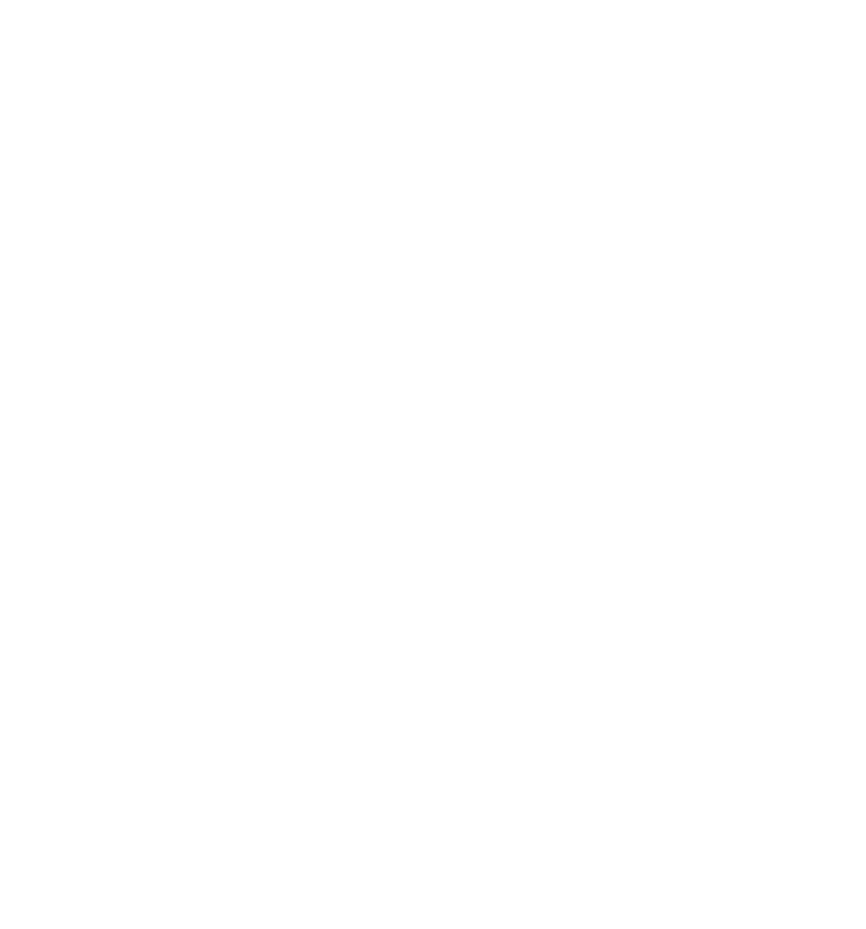
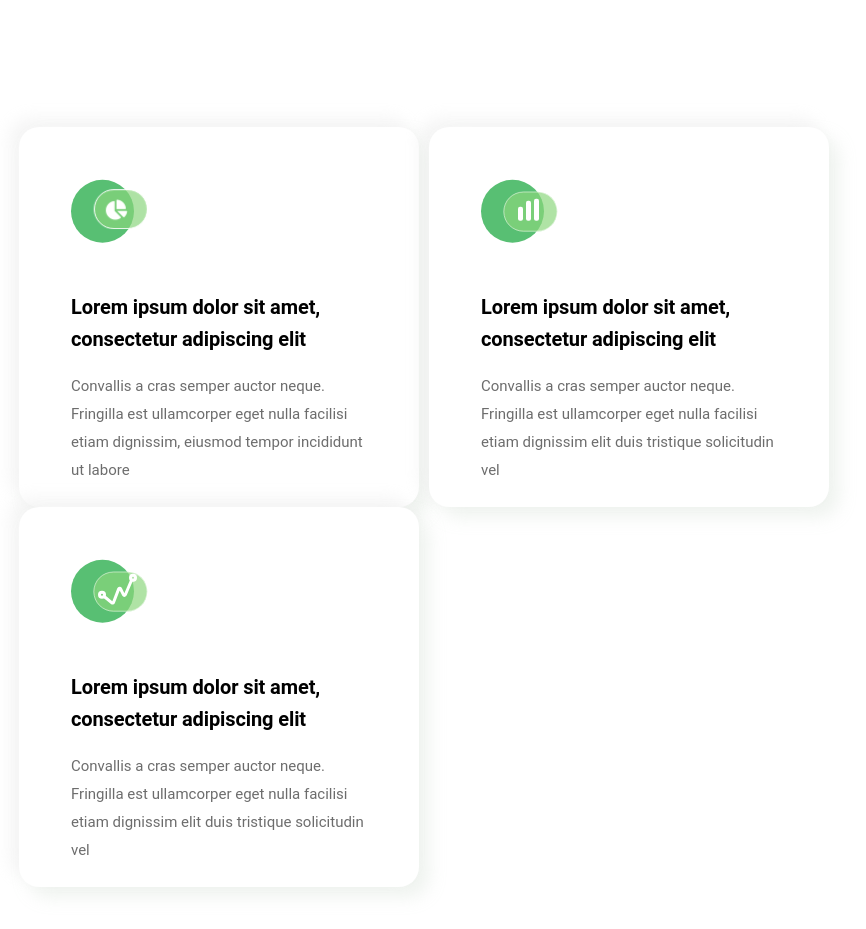
Before and after one commit to SFProttoy/logoipsum-figma, a Next.js app: page / in a window 1280 px wide. Shown: the part 2420-3349 px from the top of the page, without its empty margins (121-987 px from the left). Before the commit the page ends 2387 px from the top, so only its background shows below. Built offline with nearby package versions, Linux system fonts and the light colour scheme.

Commit message:
work on section-4

```diff
--- a/components/Main/Main.jsx
+++ b/components/Main/Main.jsx
@@ -1,5 +1,6 @@
 import Section1 from "./Sections/Section1";
 import Section2 from "./Sections/Section2";
+import Section3 from "./Sections/Section3";
 
 const Main = () => {
   return (
@@ -7,6 +8,7 @@
       <main>
         <Section1 />
         <Section2 />
+        <Section3 />
       </main>
     </>
   );
--- /dev/null
+++ b/components/Main/Sections/Section3.jsx
@@ -0,0 +1,231 @@
+const Section3 = () => {
+  return (
+    <>
+      <section className="section-3">
+        <div className="row sec-3-cards">
+          {/* <div className="col-md-4"> */}
+          <div className="card-1">
+            <svg
+              width="63"
+              height="64"
+              viewBox="0 0 63 64"
+              fill="none"
+              xmlns="http://www.w3.org/2000/svg"
+              className="mb-5"
+            >
+              <circle cx="31.5" cy="32.2622" r="31.5" fill="#58BF73"></circle>
+            </svg>
+            <span></span>
+
+            <h1>Lorem ipsum dolor sit amet, consectetur adipiscing elit</h1>
+
+            <p>
+              Convallis a cras semper auctor neque. Fringilla est ullamcorper
+              eget nulla facilisi etiam dignissim, eiusmod tempor incididunt ut
+              labore
+            </p>
+            {/* </div> */}
+          </div>
+          {/* <div className="col-md-4"> */}
+          <div className="card-1">
+            <svg
+              width="77"
+              height="64"
+              viewBox="0 0 77 64"
+              fill="none"
+              xmlns="http://www.w3.org/2000/svg"
+              className="mb-5"
+            >
+              <circle cx="31.5" cy="32.2622" r="31.5" fill="#58BF73" />
+              <g filter="url(#filter0_b_2_4454)">
+                <rect
+                  x="22.5834"
+                  y="12.7622"
+                  width="53.6667"
+                  height="39.6667"
+                  rx="19.8333"
+                  fill="#F1F1F1"
+                  fill-opacity="0.1"
+                />
+                <rect
+                  x="22.5834"
+                  y="12.7622"
+                  width="53.6667"
+                  height="39.6667"
+                  rx="19.8333"
+                  fill="#84D576"
+                  fill-opacity="0.65"
+                />
+                <rect
+                  x="22.8334"
+                  y="13.0122"
+                  width="53.1667"
+                  height="39.1667"
+                  rx="19.5833"
+                  stroke="white"
+                  stroke-width="0.5"
+                />
+              </g>
+              <rect
+                x="37"
+                y="27.7622"
+                width="5"
+                height="14"
+                rx="2"
+                fill="white"
+              />
+              <rect
+                x="45"
+                y="21.7622"
+                width="5"
+                height="20"
+                rx="2"
+                fill="white"
+              />
+              <rect
+                x="53"
+                y="19.7622"
+                width="5"
+                height="22"
+                rx="2"
+                fill="white"
+              />
+              <defs>
+                <filter
+                  id="filter0_b_2_4454"
+                  x="21.5834"
+                  y="11.7622"
+                  width="55.6667"
+                  height="41.6667"
+                  filterUnits="userSpaceOnUse"
+                  color-interpolation-filters="sRGB"
+                >
+                  <feFlood flood-opacity="0" result="BackgroundImageFix" />
+                  <feGaussianBlur in="BackgroundImageFix" stdDeviation="0.5" />
+                  <feComposite
+                    in2="SourceAlpha"
+                    operator="in"
+                    result="effect1_backgroundBlur_2_4454"
+                  />
+                  <feBlend
+                    mode="normal"
+                    in="SourceGraphic"
+                    in2="effect1_backgroundBlur_2_4454"
+                    result="shape"
+                  />
+                </filter>
+              </defs>
+            </svg>
+
+            <h1>Lorem ipsum dolor sit amet, consectetur adipiscing elit</h1>
+
+            <p>
+              Convallis a cras semper auctor neque. Fringilla est ullamcorper
+              eget nulla facilisi etiam dignissim elit duis tristique
+              solicitudin vel
+            </p>
+            {/* </div> */}
+          </div>
+          {/* <div className="col-md-4"> */}
+          <div className="card-1">
+            <svg
+              width="77"
+              height="64"
+              viewBox="0 0 77 64"
+              fill="none"
+              xmlns="http://www.w3.org/2000/svg"
+              className="mb-5"
+            >
+              <circle cx="31.5" cy="32.2622" r="31.5" fill="#58BF73" />
+              <g filter="url(#filter0_b_2_4462)">
+                <rect
+                  x="22.5834"
+                  y="12.7622"
+                  width="53.6667"
+                  height="39.6667"
+                  rx="19.8333"
+                  fill="#F1F1F1"
+                  fill-opacity="0.1"
+                />
+                <rect
+                  x="22.5834"
+                  y="12.7622"
+                  width="53.6667"
+                  height="39.6667"
+                  rx="19.8333"
+                  fill="#84D576"
+                  fill-opacity="0.65"
+                />
+                <rect
+                  x="22.8334"
+                  y="13.0122"
+                  width="53.1667"
+                  height="39.1667"
+                  rx="19.5833"
+                  stroke="white"
+                  stroke-width="0.5"
+                />
+              </g>
+              <path
+                d="M33.5 37.7622L40.9268 43.8784C41.4543 44.3128 42.2525 44.1019 42.4965 43.4636L47.6881 29.8855C47.9989 29.0728 49.1275 29.0172 49.5166 29.7955L52.5311 35.8244C52.9126 36.5875 54.013 36.5531 54.3461 35.7678L60.5 21.2622"
+                stroke="white"
+                stroke-width="3"
+                stroke-linecap="round"
+              />
+              <circle
+                cx="62"
+                cy="18.7622"
+                r="2.5"
+                stroke="white"
+                stroke-width="3"
+              />
+              <circle
+                cx="31"
+                cy="35.7622"
+                r="2.5"
+                stroke="white"
+                stroke-width="3"
+              />
+              <defs>
+                <filter
+                  id="filter0_b_2_4462"
+                  x="21.5834"
+                  y="11.7622"
+                  width="55.6667"
+                  height="41.6667"
+                  filterUnits="userSpaceOnUse"
+                  color-interpolation-filters="sRGB"
+                >
+                  <feFlood flood-opacity="0" result="BackgroundImageFix" />
+                  <feGaussianBlur in="BackgroundImageFix" stdDeviation="0.5" />
+                  <feComposite
+                    in2="SourceAlpha"
+                    operator="in"
+                    result="effect1_backgroundBlur_2_4462"
+                  />
+                  <feBlend
+                    mode="normal"
+                    in="SourceGraphic"
+                    in2="effect1_backgroundBlur_2_4462"
+                    result="shape"
+                  />
+                </filter>
+              </defs>
+            </svg>
+
+            <h1>Lorem ipsum dolor sit amet, consectetur adipiscing elit</h1>
+
+            <p>
+              Convallis a cras semper auctor neque. Fringilla est ullamcorper
+              eget nulla facilisi etiam dignissim elit duis tristique
+              solicitudin vel
+            </p>
+            {/* </div> */}
+          </div>
+        </div>
+      </section>
+    </>
+  );
+};
+
+export default Section3;
--- a/pages/_document.js
+++ b/pages/_document.js
@@ -3,7 +3,15 @@
 export default function Document() {
   return (
     <Html lang="en">
-      <Head />
+      <Head>
+        <link
+          rel="stylesheet"
+          href="https://cdnjs.cloudflare.com/ajax/libs/font-awesome/5.15.4/css/all.min.css"
+          integrity="sha512-1ycn6IcaQQ40/MKBW2W4Rhis/DbILU74C1vSrLJxCq57o941Ym01SwNsOMqvEBFlcgUa6xLiPY/NS5R+E6ztJQ=="
+          crossOrigin="anonymous"
+          referrerpolicy="no-referrer"
+        />
+      </Head>
       <body>
         <Main />
         <NextScript />
--- a/pages/global.css
+++ b/pages/global.css
@@ -321,6 +321,75 @@
 
 /* Section 3 Start */
 
+.section-3 {
+  margin-top: 160px;
+}
+
+.sec-3-cards {
+  margin-left: 140px;
+  margin-right: 100px;
+  margin-bottom: 160px;
+}
+
+.card-1 {
+  width: 400px;
+  height: 380px;
+  padding: 50px;
+  border-radius: 20px;
+  border: 2px solid rgba(255, 255, 255, 0.2);
+  background: #fff;
+  margin-right: 10px;
+  /* Drop Shadow */
+  box-shadow: -9px -9px 16px 0px rgba(238, 238, 238, 0.6),
+    10px 10px 17px 0px rgba(193, 208, 195, 0.26);
+}
+
+.card-1 span {
+  width: 53.667px;
+  height: 39.667px;
+  position: absolute;
+  display: inline-block;
+  border-radius: 33px;
+  border: 0.5px solid #fff;
+  background: linear-gradient(
+      0deg,
+      rgba(132, 212, 118, 0.65) 0%,
+      rgba(132, 212, 118, 0.65) 100%
+    ),
+    rgba(241, 241, 241, 0.1);
+  backdrop-filter: blur(0.5px);
+
+  color: #fff;
+  font-family: "Font Awesome 5 Free";
+  font-size: 20px;
+  font-style: normal;
+  font-weight: 900;
+  line-height: normal;
+  padding-top: 8px;
+  padding-left: 11px;
+  transform: translate(-75%, -50%);
+  margin-top: 30px;
+}
+
+.card-1 h1 {
+  color: #000;
+  font-size: 20px;
+  font-style: normal;
+  font-weight: 600;
+  line-height: 32px; /* 145.455% */
+  letter-spacing: -0.11px;
+}
+
+.card-1 p {
+  color: rgba(10, 10, 10, 0.85);
+  font-size: 15px;
+  font-style: normal;
+  font-weight: 400;
+  line-height: 28px; /* 155.556% */
+  opacity: 0.699999988079071;
+  margin-top: 17px;
+}
+
 /* Section 3 End */
 
 /* Main End */
```
Also changed, not shown: public/images/l1.svg (added).
